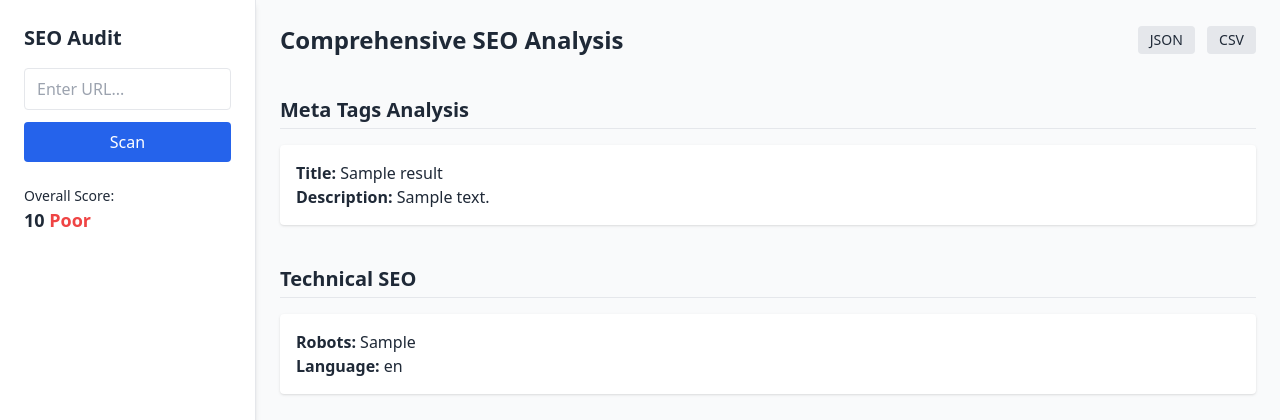
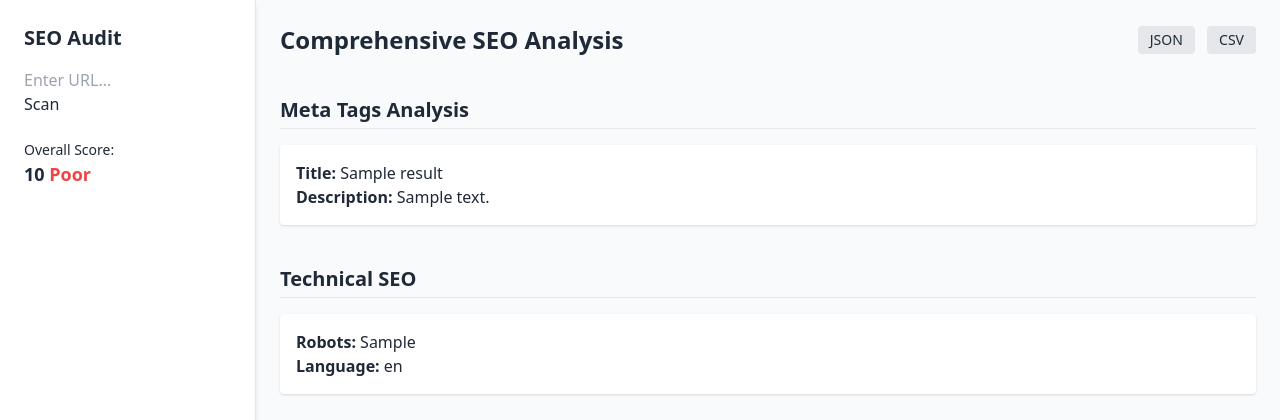
Before and after one commit to Newsstate/FinalSeo, a Flask app: template templates/index.html in a window 1280 px wide. Shown: the top 420 px of the page. Run offline with Flask 3, Linux system fonts and the light colour scheme; the template is opened without the code that fills it: most values are stand-ins (such as "Sample title", 1, 10 or a date in 2020); some libraries are stand-ins or nearby versions.

Commit message:
Update index.html

```diff
--- a/templates/index.html
+++ b/templates/index.html
@@ -27,10 +27,11 @@
       <h2 class="text-xl font-bold mb-4">SEO Audit</h2>
 
       <!-- URL Scan Form -->
-      <form id="scanForm" class="space-y-3">
-        <input id="urlInput" type="text" placeholder="Enter URL..." class="w-full border px-3 py-2 rounded" required>
-        <button type="submit" class="w-full bg-blue-600 text-white px-4 py-2 rounded">Scan</button>
-      </form>
+    <form method="GET" action="/">
+  <input name="url" type="text" placeholder="Enter URL..." required>
+  <button type="submit">Scan</button>
+</form>
+
 
       {% if result %}
       <div class="mt-6">
```
